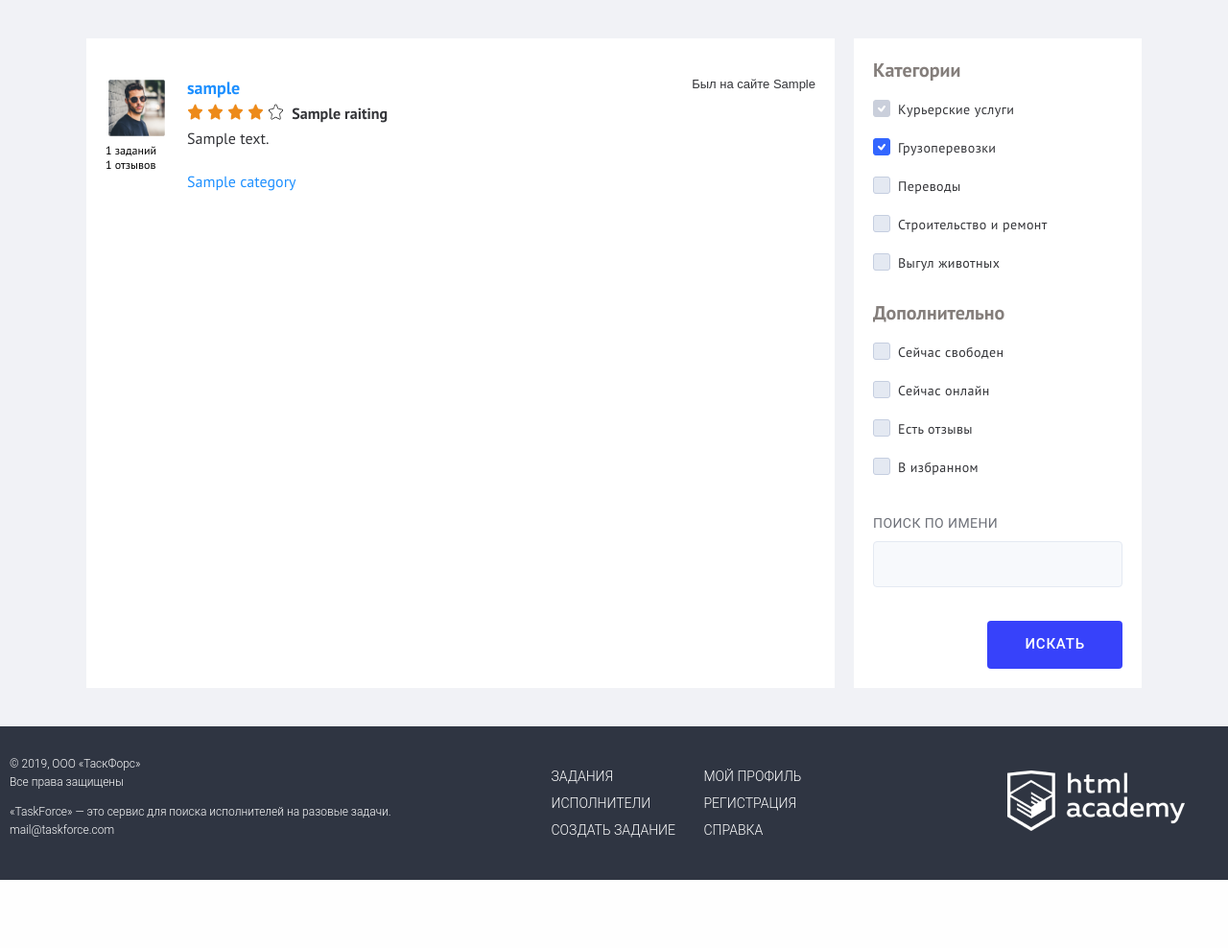
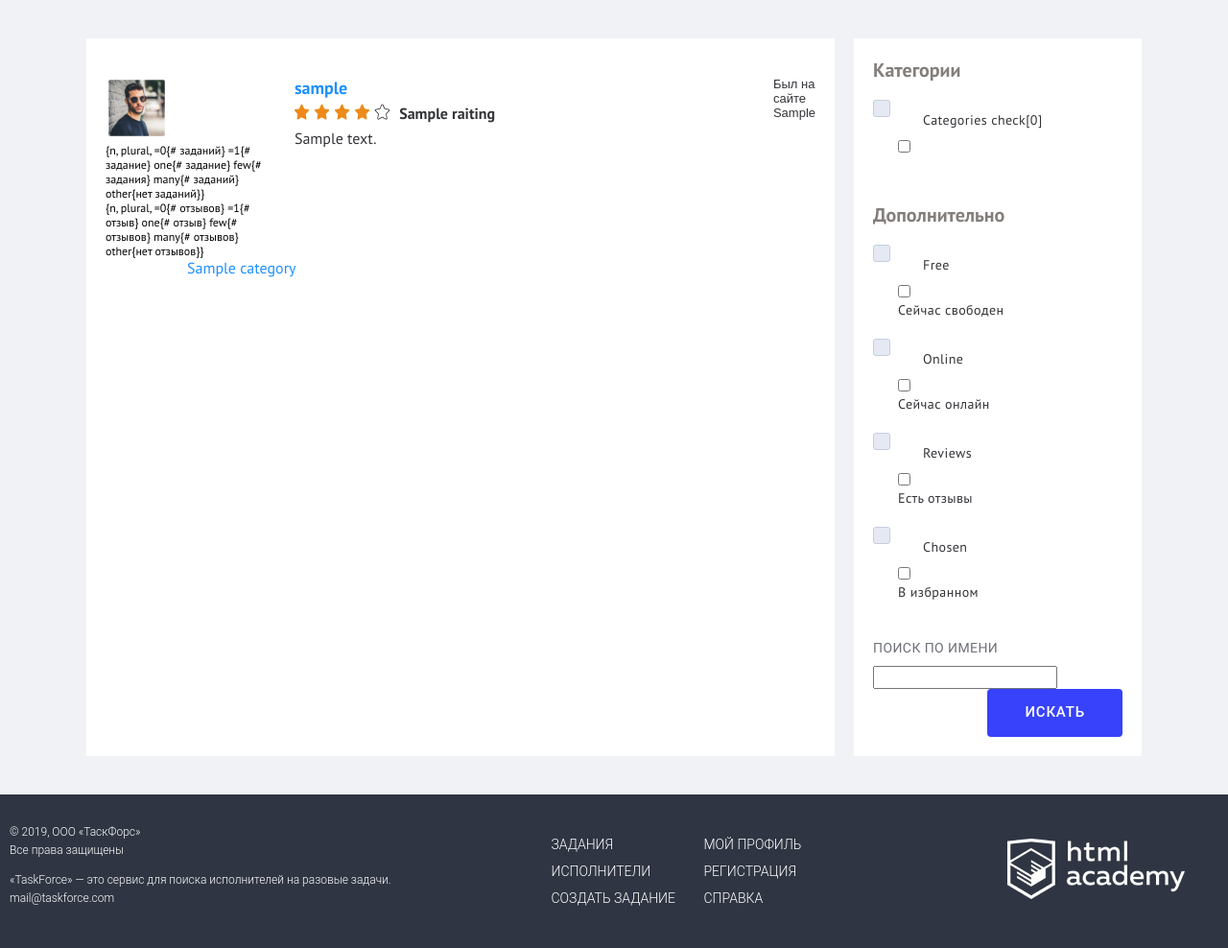
Before and after one commit to oegir/831257-task-force-1, a PHP site: template frontend/views/users/index.php in a window 1280 px wide. Shown: the part 79-1067 px from the top of the page at 96% size. Before the commit the page ends 996 px from the top, so only its background shows below. Run offline with PHP 8.4, Linux system fonts and the light colour scheme; the template is opened without the code that fills it: most values are stand-ins (such as "Sample title", 1, 10 or a date in 2020); form fields are guessed from the names that the template uses; some libraries are stand-ins or nearby versions.

Commit message:
module6-task1

```diff
--- a/common/config/main.php
+++ b/common/config/main.php
@@ -11,5 +11,5 @@
         ],
     ],
     'language' => 'ru-RU',
-    'sourceLanguage' => 'en-US',
+    'sourceLanguage' => 'ru-RU',
 ];
--- a/frontend/models/Tasks.php
+++ b/frontend/models/Tasks.php
@@ -2,7 +2,6 @@
 
 namespace frontend\models;
 
-use DateTimeZone;
 use Yii;
 
 /**
@@ -160,10 +159,7 @@
      */
     public function getPeriodCreate() : string
     {
-        $tz = new DateTimeZone('UTC');
-
-        //в БД дата хранится в зоне UTC
-        $date = new \DateTime($this->date_add, $tz);
+        $date = new \DateTime($this->date_add);
 
         return Yii::$app->formatter->asRelativeTime($date);
     }
--- a/frontend/models/Users.php
+++ b/frontend/models/Users.php
@@ -221,7 +221,9 @@
      */
     public function getPeriodLastVizit() : string
     {
-        $date = is_null($this->last_activity) ? $this->date_add : $this->last_activity;
+        $date_last = is_null($this->last_activity) ? $this->date_add : $this->last_activity;
+
+        $date = new \DateTime($date_last);
 
         return Yii::$app->formatter->asRelativeTime($date);
     }
--- a/frontend/views/users/index.php
+++ b/frontend/views/users/index.php
@@ -4,8 +4,20 @@
           <div class="feedback-card__top">
             <div class="user__search-icon">
               <a href="user.html"><img src="./img/man-glasses.jpg" width="65" height="65"></a>
-              <span><?= $builder->tasks_count; ?> заданий</span>
-              <span><?= $builder->opinions_count; ?> отзывов</span>
+              <span>
+                <?=
+                    \Yii::t('app',
+                    '{n, plural, =0{# заданий} =1{# задание} one{# задание} few{# задания} many{# заданий} other{нет заданий}}',
+                    ['n' => $builder->tasks_count]);
+                ?>
+              </span>
+              <span>
+                <?=
+                    \Yii::t('app',
+                    '{n, plural, =0{# отзывов} =1{# отзыв} one{# отзыв} few{# отзывов} many{# отзывов} other{нет отзывов}}',
+                    ['n' => $builder->opinions_count]);
+                ?>
+              </span>
             </div>
             <div class="feedback-card__top--name user__search-card">
               <p class="link-name"><a href="user.html" class="link-regular"><?= $builder->login; ?></a></p>
@@ -26,55 +38,95 @@
         </div>
     <?php } ?>
 </section>
+
 <section class="search-task">
     <div class="search-task__wrapper">
-          <form class="search-task__form" name="users" method="post" action="#">
+        <?php
+            use yii\widgets\ActiveForm;
+
+            $form = ActiveForm::begin([
+                'id' => 'search_tasks_id',
+                'options' => ['class' => 'search-task__form', 'name' => 'search_tasks', 'method' => 'post', 'action' => "#"]
+            ]);
+        ?>
+
           <fieldset class="search-task__categories">
             <legend>Категории</legend>
+
+            <?php $i = 0; ?>
+            <?php foreach ($model->categories_check as $key => $item) { ?>
+                <div>
                 <label class="checkbox__legend">
-                <input class="visually-hidden checkbox__input" type="checkbox" name="" value="" checked disabled>
-                <span>Курьерские услуги</span>
+                  <?= $form->field($model, "categories_check[$key]", ['template' => "{input}"])->checkbox([
+                     'class' => 'visually-hidden checkbox__input',
+                     'label' => null]
+                    );
+                  ?>
+                    <span><?= $cats[$i]->category ?></span>
                 </label>
+                </div>
+
+            <?php
+                    $i += 1;
+                }
+            ?>
+
+          </fieldset>
+
+          <fieldset class='search-task__categories'>
+            <legend>Дополнительно</legend>
+            <div>
                 <label class="checkbox__legend">
-                <input class="visually-hidden checkbox__input" type="checkbox" name="" value="" checked>
-                <span>Грузоперевозки</span>
-              </label>
-              <label class="checkbox__legend">
-                <input class="visually-hidden checkbox__input" type="checkbox" name="" value="">
-                <span>Переводы</span>
-              </label>
-              <label class="checkbox__legend">
-                <input class="visually-hidden checkbox__input" type="checkbox" name="" value="">
-                <span>Строительство и ремонт</span>
-              </label>
-              <label class="checkbox__legend">
-                <input class="visually-hidden checkbox__input" type="checkbox" name="" value="">
-                <span>Выгул животных</span>
-              </label>
-            </fieldset>
-            <fieldset class="search-task__categories">
-              <legend>Дополнительно</legend>
-              <label class="checkbox__legend">
-                <input class="visually-hidden checkbox__input" type="checkbox" name="" value="">
+                    <?= $form->field($model, 'free')->checkbox([
+                        'class' => 'visually-hidden checkbox__input',
+                        'label' => null]
+                        ); ?>
                     <span>Сейчас свободен</span>
                 </label>
+            </div>
+            <div>
                 <label class="checkbox__legend">
-                <input class="visually-hidden checkbox__input" type="checkbox" name="" value="">
+                    <?= $form->field($model, 'online')->checkbox([
+                        'class' => 'visually-hidden checkbox__input',
+                        'label' => null]
+                        ); ?>
                     <span>Сейчас онлайн</span>
                 </label>
+            </div>
+            <div>
                 <label class="checkbox__legend">
-                <input class="visually-hidden checkbox__input" type="checkbox" name="" value="">
+                    <?= $form->field($model, 'reviews')->checkbox([
+                        'class' => 'visually-hidden checkbox__input',
+                        'label' => null]
+                        ); ?>
                     <span>Есть отзывы</span>
                 </label>
+            </div>
+            <div>
                 <label class="checkbox__legend">
-                <input class="visually-hidden checkbox__input" type="checkbox" name="" value="">
+                    <?= $form->field($model, 'chosen')->checkbox([
+                        'class' => 'visually-hidden checkbox__input',
+                        'label' => null]
+                        ); ?>
                     <span>В избранном</span>
                 </label>
+            </div>
           </fieldset>
-            <label class="search-task__name" for="110">Поиск по имени</label>
-            <input class="input-middle input" id="110" type="search" name="q" placeholder="">
+
+            <div class="field-container">
+              <label class="search-task__name">Поиск по имени</label>
+
+              <?= $form->field($model, 'search')->textInput([
+                  'class' => "input-middle input",
+                  'type' => 'text'])
+                  ->label($label = false)?>
+
+            </div>
+
             <button class="button" type="submit">Искать</button>
-          </form>
+
+        <?php ActiveForm::end(); ?>
+
     </div>
 
 </section>
```
Also changed, not shown: frontend/controllers/TasksController.php (+3 -7 lines), frontend/controllers/UsersController.php (+71 -4 lines), frontend/models/Categories.php (+15 -0 lines), frontend/models/UsersSearchForm.php (added, +59 -0 lines), 1 other file. Lines whose indentation alone changed are shown as unchanged.
